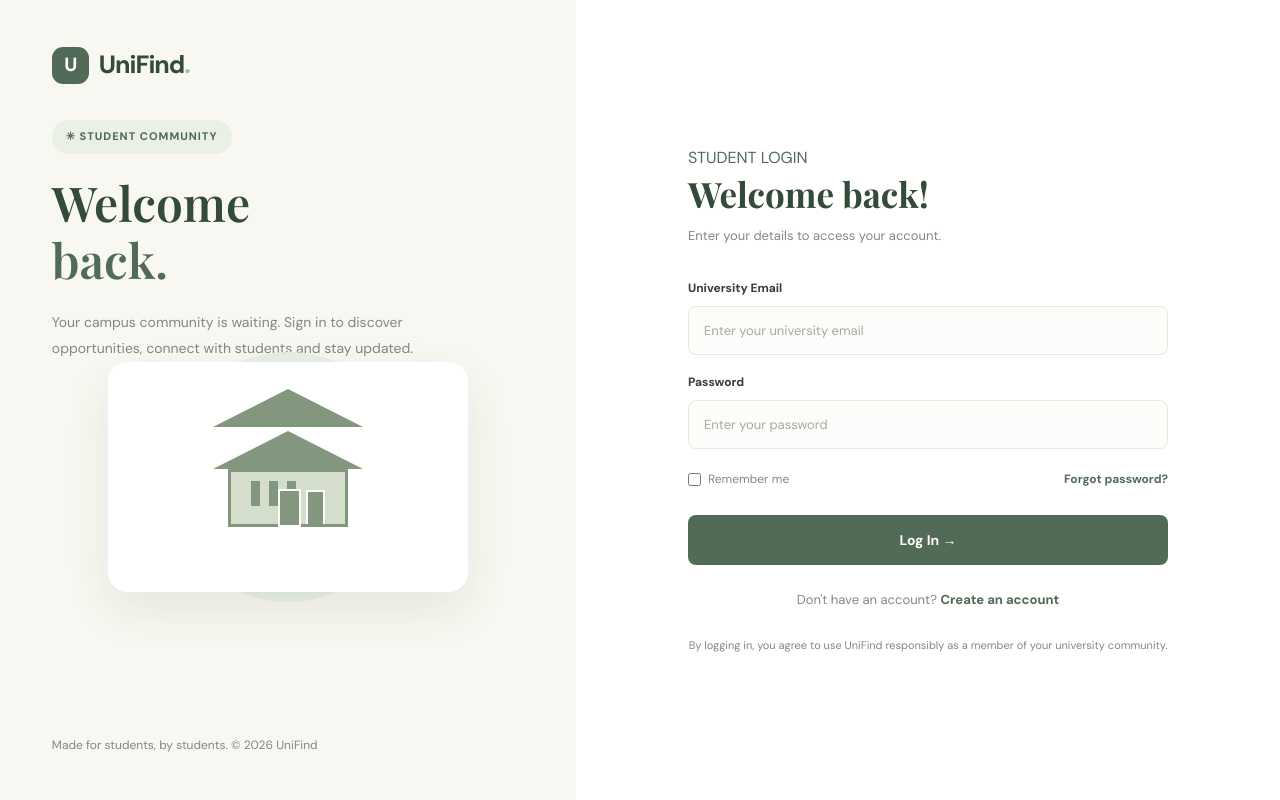
After one commit to Bushra-fatima555/UNIFOUND, a Django app: page /student/login/ in a window 1280 px wide. The commit adds this page. Run offline with Django 4.2, Linux system fonts and the light colour scheme.

Commit message:
Update UniFind student authentication and admin login pages
:wq:wq#

```diff
--- a/accounts/urls.py
+++ b/accounts/urls.py
@@ -3,7 +3,11 @@ from django.urls import path
 from . import views
 
 urlpatterns = [
-    path('', views.landing, name='landing'),
-    path('signup/', views.signup, name='signup'),
-    path('login/', views.login, name='login'),
+    path("", views.landing, name="landing"),
+
+    path("student/login/", views.student_login, name="student_login"),
+    path("student/signup/", views.student_signup, name="student_signup"),
+
+    path("admin/login/", views.admin_login, name="admin_login"),
+    path("admin/signup/", views.admin_signup, name="admin_signup"),
 ]
--- a/accounts/views.py
+++ b/accounts/views.py
@@ -3,12 +3,20 @@ from django.shortcuts import render
 
 
 def landing(request):
-    return render(request, 'landing.html')
+    return render(request, "landing.html")
 
 
-def signup(request):
-    return render(request, 'signup.html')
+def student_login(request):
+    return render(request, "student_login.html")
 
 
-def login(request):
-    return render(request, 'login.html')
+def student_signup(request):
+    return render(request, "student_signup.html")
+
+
+def admin_login(request):
+    return render(request, "admin_login.html")
+
+
+def admin_signup(request):
+    return render(request, "admin_signup.html")
--- /dev/null
+++ b/pages/student_login.html
@@ -0,0 +1,159 @@
+
+{% load static %}
+<!DOCTYPE html>
+<html lang="en">
+<head>
+    <meta charset="UTF-8">
+    <meta name="viewport" content="width=device-width, initial-scale=1.0">
+
+    <title>UniFind | Student Login</title>
+
+    <link rel="stylesheet" href="{% static 'css/style.css' %}">
+</head>
+
+<body>
+
+    <main class="page-wrapper">
+
+        <!-- LEFT BRANDING SECTION -->
+        <section class="welcome-section">
+
+            <a href="/" class="logo">
+                <div class="logo-icon">U</div>
+                <span>UniFind<span class="logo-dot">.</span></span>
+            </a>
+
+            <div class="welcome-content">
+
+                <span class="eyebrow">✳ STUDENT COMMUNITY</span>
+
+                <h1>
+                    Welcome<br>
+                    <span>back.</span>
+                </h1>
+
+                <p>
+                    Your campus community is waiting.
+                    Sign in to discover opportunities, connect
+                    with students and stay updated.
+                </p>
+
+                <div class="campus-illustration">
+                    <div class="illustration-circle circle-one"></div>
+                    <div class="illustration-circle circle-two"></div>
+
+                    <div class="campus-card">
+                        <div class="campus-building">
+                            <div class="building-roof"></div>
+
+                            <div class="building-body">
+                                <div class="building-columns">
+                                    <span></span>
+                                    <span></span>
+                                    <span></span>
+                                </div>
+
+                                <div class="building-door"></div>
+                            </div>
+                        </div>
+                    </div>
+                </div>
+
+            </div>
+
+            <div class="welcome-footer">
+                <span>Made for students, by students.</span>
+                <span>© 2026 UniFind</span>
+            </div>
+
+        </section>
+
+
+        <!-- RIGHT LOGIN SECTION -->
+        <section class="signup-section">
+
+            <div class="signup-container">
+
+                <div class="form-heading">
+
+                    <span class="form-label">STUDENT LOGIN</span>
+
+                    <h2>Welcome back!</h2>
+
+                    <p>
+                        Enter your details to access your account.
+                    </p>
+
+                </div>
+
+                <form class="signup-form" method="POST" action="{% url 'student_login' %}">
+
+                    {% csrf_token %}
+
+                    {% if messages %}
+                        {% for message in messages %}
+                            <p class="form-message">{{ message }}</p>
+                        {% endfor %}
+                    {% endif %}
+
+                    <div class="form-group">
+                        <label for="email">University Email</label>
+
+                        <input
+                            type="email"
+                            id="email"
+                            name="email"
+                            placeholder="Enter your university email"
+                            required
+                        >
+                    </div>
+
+                    <div class="form-group">
+                        <label for="password">Password</label>
+
+                        <input
+                            type="password"
+                            id="password"
+                            name="password"
+                            placeholder="Enter your password"
+                            required
+                        >
+                    </div>
+
+                    <div class="login-options">
+
+                        <label class="remember-me">
+                            <input type="checkbox" name="remember">
+                            Remember me
+                        </label>
+
+                        <a href="#" class="forgot-link">
+                            Forgot password?
+                        </a>
+
+                    </div>
+
+                    <button type="submit" class="signup-button">
+                        Log In <span>→</span>
+                    </button>
+
+                </form>
+
+                <p class="login-text">
+                    Don't have an account?
+                    <a href="{% url 'student_signup' %}">Create an account</a>
+                </p>
+
+                <p class="privacy-note">
+                    By logging in, you agree to use UniFind responsibly
+                    as a member of your university community.
+                </p>
+
+            </div>
+
+        </section>
+
+    </main>
+
+</body>
+</html>
--- a/static/css/style.css
+++ b/static/css/style.css
@@ -1528,3 +1528,150 @@ button { cursor: pointer; }
     .signup-section { padding: 35px 6%; }
     .form-heading h2 { font-size: 28px; }
 }
+
+/* =========================================
+   LOGIN AND SIGNUP DROPDOWNS
+========================================= */
+
+.landing-nav-actions {
+    display: flex;
+    align-items: center;
+    gap: 14px;
+}
+
+.account-dropdown {
+    position: relative;
+}
+
+.account-dropdown > button {
+    font-family: inherit;
+    cursor: pointer;
+}
+
+.dropdown-menu {
+    display: none;
+    position: absolute;
+    top: calc(100% + 10px);
+    right: 0;
+    min-width: 180px;
+    padding: 8px;
+    background: #FFFFFF;
+    border: 1px solid #E7E9E1;
+    border-radius: 12px;
+    box-shadow: 0 10px 30px rgba(52, 75, 58, 0.12);
+    z-index: 1000;
+}
+
+.account-dropdown:hover .dropdown-menu,
+.account-dropdown:focus-within .dropdown-menu {
+    display: block;
+}
+
+.dropdown-menu a {
+    display: block;
+    padding: 11px 13px;
+    color: #344B3A;
+    text-decoration: none;
+    font-size: 14px;
+    border-radius: 8px;
+    transition: background 0.2s ease;
+}
+
+.dropdown-menu a:hover {
+    background: #F1F4ED;
+    color: #526B57;
+}
+
+@media (max-width: 600px) {
+    .landing-nav-actions {
+        gap: 8px;
+    }
+
+    .dropdown-menu {
+        min-width: 155px;
+    }
+}
+
+/* =========================================
+   LOGIN BUTTON
+========================================= */
+
+.landing-nav-actions .nav-login {
+    background: transparent;
+    color: #526B57;
+    border: 1px solid #A8B9A0;
+    padding: 11px 22px;
+    border-radius: 30px;
+    font-size: 14px;
+    font-weight: 600;
+    transition: all 0.3s ease;
+    text-decoration: none;
+}
+
+.landing-nav-actions .nav-login:hover {
+    background: #526B57;
+    color: #FFFFFF;
+    border-color: #526B57;
+}
+
+.landing-nav-actions .nav-login span {
+    margin-left: 5px;
+    font-size: 12px;
+}
+
+/* =========================================
+   ADMIN LOGIN & SIGNUP PAGES
+   ========================================= */
+
+.form-message {
+    padding: 12px 15px;
+    margin-bottom: 18px;
+    border-radius: 8px;
+    background: #F1F4ED;
+    color: #526B57;
+    font-size: 13px;
+    line-height: 1.5;
+}
+
+/* Admin page headings */
+.form-heading .form-label {
+    color: #526B57;
+}
+
+/* Admin buttons */
+.signup-button {
+    background: #526B57;
+    color: #FFFFFF;
+    border: none;
+    cursor: pointer;
+    transition: all 0.3s ease;
+}
+
+.signup-button:hover {
+    background: #344B3A;
+    transform: translateY(-2px);
+}
+
+/* Admin input focus */
+.signup-form input:focus,
+.signup-form select:focus {
+    outline: none;
+    border-color: #8FA68B;
+    box-shadow: 0 0 0 3px rgba(168, 185, 160, 0.18);
+}
+
+/* Responsive admin forms */
+@media (max-width: 768px) {
+    .page-wrapper {
+        flex-direction: column;
+    }
+
+    .welcome-section,
+    .signup-section {
+        width: 100%;
+    }
+
+    .signup-container {
+        width: 100%;
+    }
+}
```
Also changed, not shown: pages/admin_login.html (renamed from pages/login.html, +33 -20 lines), pages/landing.html (+48 -28 lines), pages/student_signup.html (renamed from pages/signup.html, +14 -12 lines).
